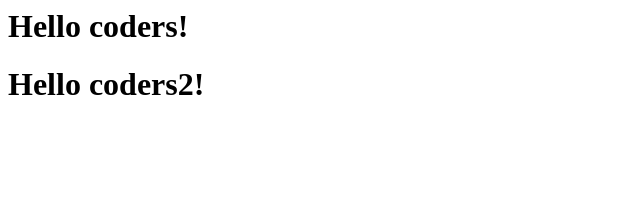
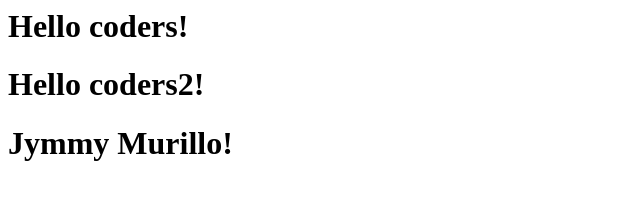
Before and after one commit to migcm06/activityno.1, a plain HTML site: page index.html in a window 1280 px wide. Shown: the whole page, without its empty margins (0-640 px from the left). Drawn offline with Linux system fonts and the light colour scheme.

Commit message:
Agregue mi nombre

```diff
--- a/index.html
+++ b/index.html
@@ -1,4 +1,5 @@
 <html>
   <h1>Hello coders!</h1>
   <h1>Hello coders2!</h1>
+  <h1>Jymmy Murillo!</h1>
 </html>
```
